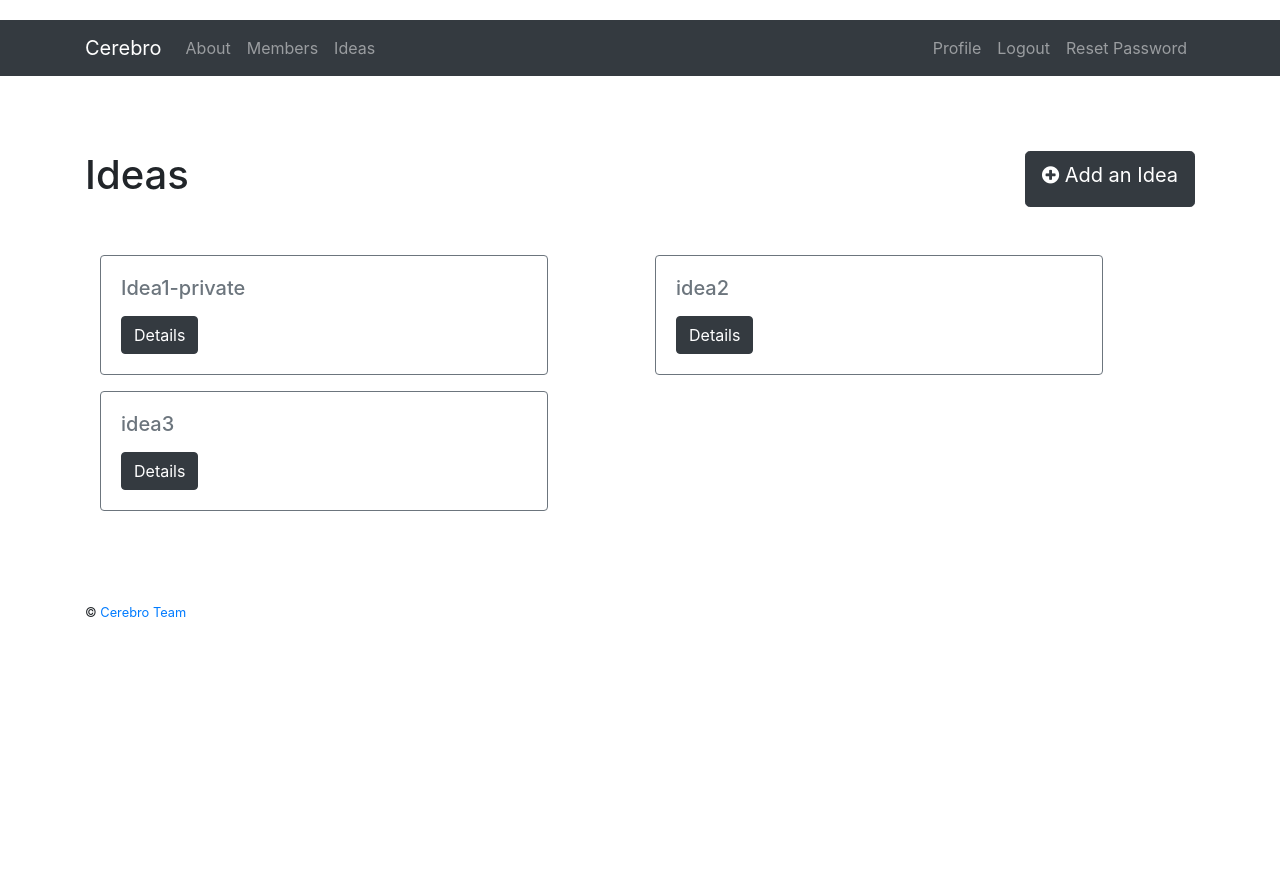
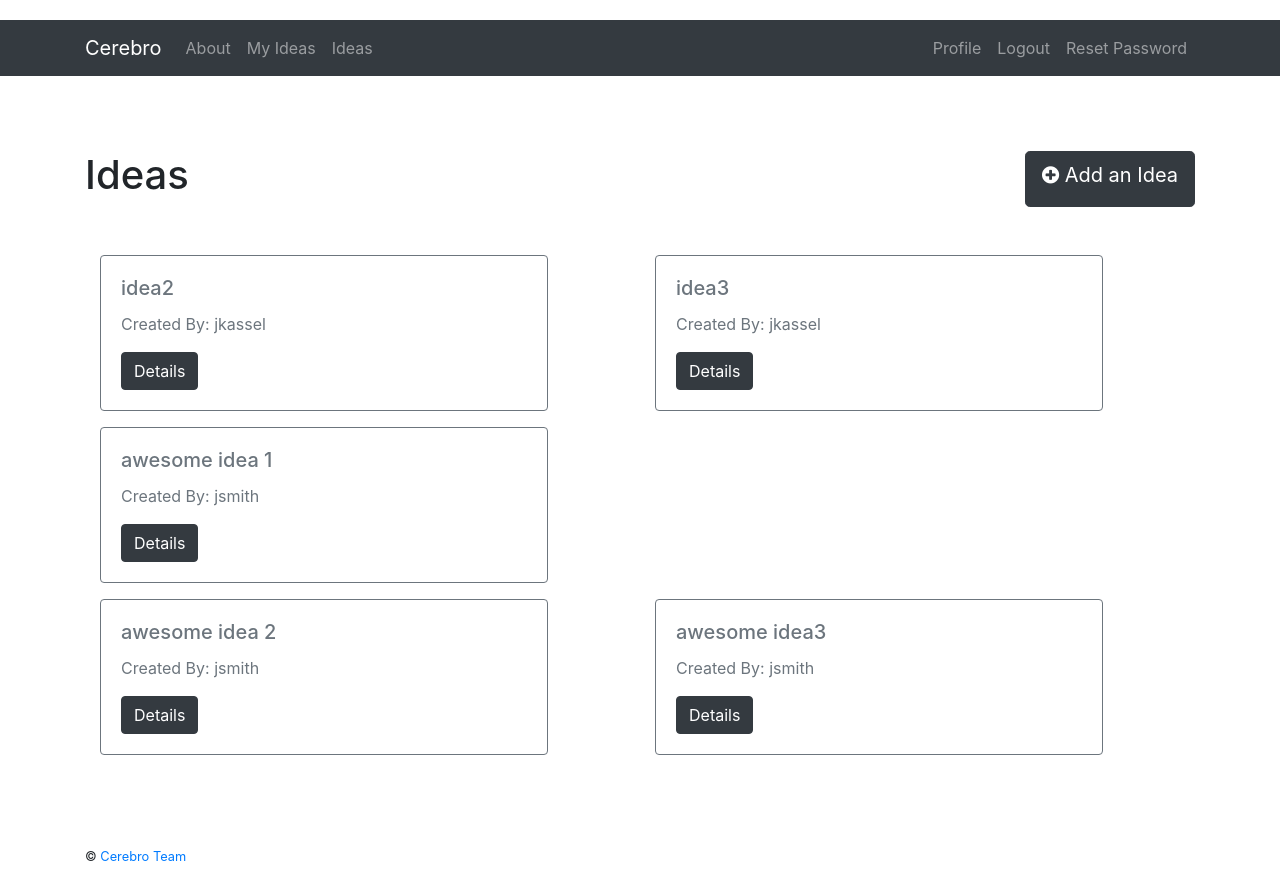
Before and after one commit to jkassel/cerebro, a Flask app: page /ideas in a window 1280 px wide. Before the commit the page ends 617 px from the top, so only its background shows below. Run offline with Flask 2, Linux system fonts and the light colour scheme; a user stored in the database is signed in; data comes from the database, SQL or seed files in the repository; both versions use the stored data as it was after the commit; some libraries are stand-ins or nearby versions.

Commit message:
provided views for public and private ideas

```diff
--- a/project/client/templates/header.html
+++ b/project/client/templates/header.html
@@ -14,7 +14,7 @@
         <ul class="navbar-nav">
           <li class="nav-item"><a class="nav-link" href="{{ url_for('main.about') }}">About</a></li>
           {% if current_user.is_authenticated %}
-              <li class="nav-item"><a class="nav-link" href="{{ url_for('user.members') }}">Members</a></li>
+              <li class="nav-item"><a class="nav-link" href="{{ url_for('user.my_ideas') }}">My Ideas</a></li>
               <li class="nav-item"><a class="nav-link" href="{{ url_for('user.ideas') }}">Ideas</a> </li>
           {% endif %}
         </ul>
--- a/project/client/templates/user/ideas.html
+++ b/project/client/templates/user/ideas.html
@@ -3,7 +3,7 @@
 {% block content %}
     <div class="container">
     <div class="row">
-        <h1>Ideas</h1>
+        <h1>{{ title }}</h1>
 
         <a class="btn btn-dark btn-lg ml-auto" href="{{ url_for('user.create_idea') }}">
             <i class="fa fa-plus-circle"></i> Add an Idea
@@ -19,7 +19,7 @@
             <div class="card border-secondary mb-3" style="max-width: 28rem;">
                 <div class="card-body text-secondary">
                     <h5 class="card-title">{{ idea.title }}</h5>
-                    <p class="card-text"></p>
+                    <p class="card-text">Created By: {{ idea.get_username(idea.owner) }}</p>
                     <a href={{ url_for('user.idea_detail', idea=idea.id) }} class="btn btn-dark">Details</a>
 
                 </div>
--- a/project/server/models.py
+++ b/project/server/models.py
@@ -126,6 +126,10 @@ class Idea(db.Model):
     def get_created_date(self):
         return pretty_date(self.registered_on)
 
+    def get_username(self, id):
+        user = User.query.filter_by(id=id).first()
+        return user.user_name
+
     def __repr__(self):
         return '<Idea {0}'.format(self.title)
 
--- a/project/server/user/views.py
+++ b/project/server/user/views.py
@@ -104,15 +104,21 @@ def create_idea():
         db.session.commit()
 
         flash('Idea Added!', 'success')
-        return redirect(url_for("user.ideas"))
+        return redirect(url_for("user.my_ideas"))
     return render_template('user/create_idea.html', form=form)
+
+
+@user_blueprint.route('/my_ideas', methods=['GET', 'POST'])
+def my_ideas():
+    owner_id = current_user.id
+    idea_list = Idea.query.filter_by(owner=owner_id).all()
+    return render_template('user/ideas.html', ideas=idea_list, title='My Ideas')
 
 
 @user_blueprint.route('/ideas', methods=['GET', 'POST'])
 def ideas():
-    owner_id = current_user.id
-    idea_list = Idea.query.filter_by(owner=owner_id).all()
-    return render_template('user/ideas.html', ideas=idea_list)
+    idea_list = Idea.query.filter_by(access='public')
+    return render_template('user/ideas.html', ideas=idea_list, title='Ideas')
 
 
 @user_blueprint.route('/ideas/<idea>/', methods=['GET', 'POST'])
```
Also changed, not shown: project/server/dev.sqlite.
